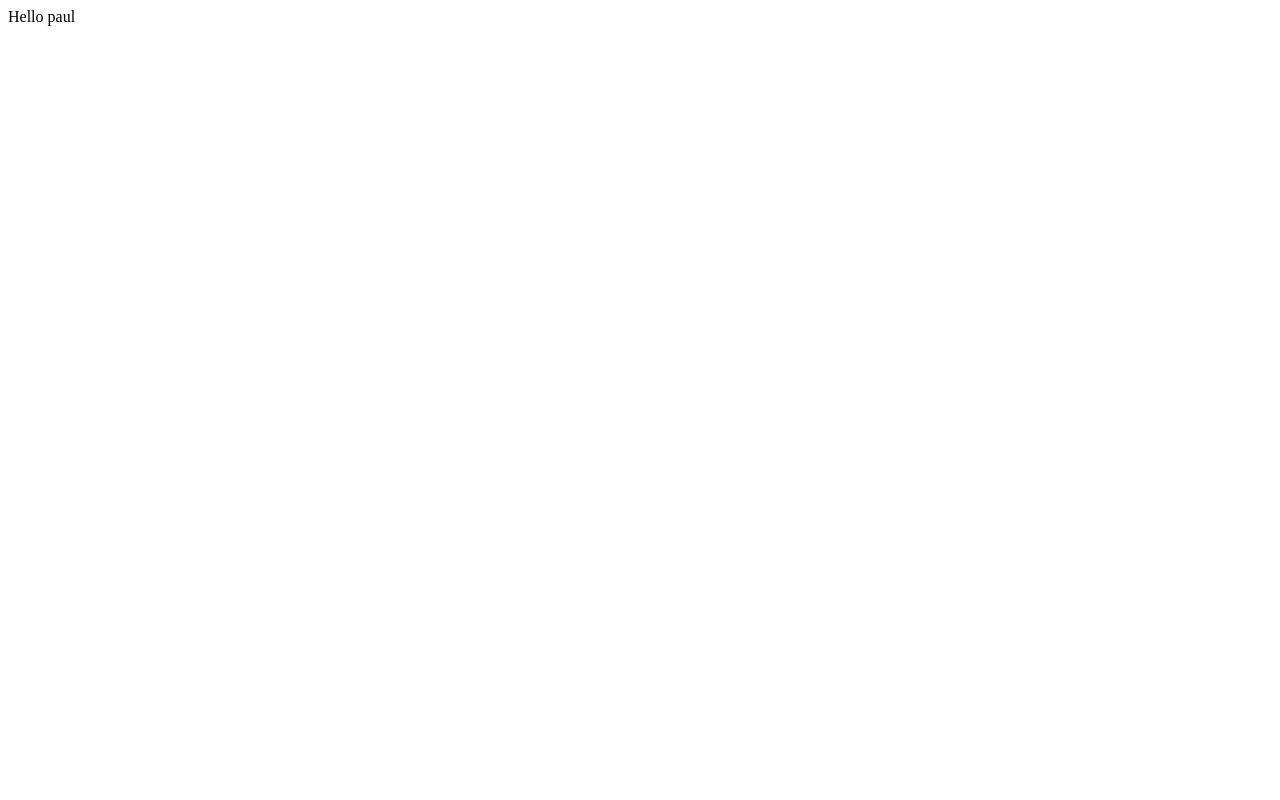
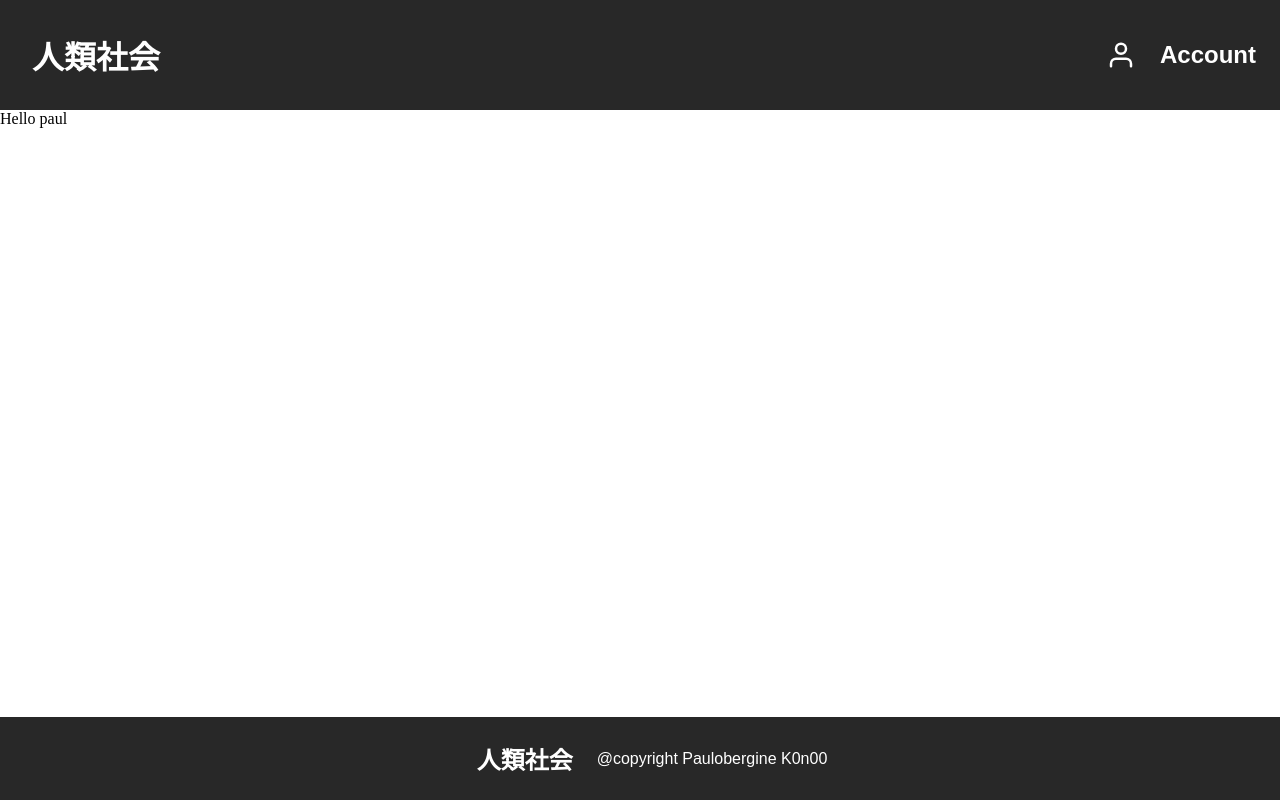
Before and after one commit to victorbillaud/vue-oauth-microsoft-graph, a Vue app: page / in a window 1280 px wide. Built offline with nearby package versions, Linux system fonts and the light colour scheme.

Commit message:
Ex 5: create BaseHeader and BaseFooter

```diff
--- /dev/null
+++ b/public/global.css
@@ -0,0 +1,6 @@
+@import url('https://fonts.googleapis.com/css2?family=Noto+Sans+JP:wght@300&family=Petrona:ital,wght@0,300;0,400;1,200;1,300&display=swap');
+
+
+body {
+    margin: 0;
+}
--- a/src/App.vue
+++ b/src/App.vue
@@ -1,13 +1,28 @@
 <script>
-  import HomePage from "./pages/HomePage.vue";
+import HomePage from "./pages/HomePage.vue";
+import BaseHeader from "./components/BaseHeader.vue";
+import BaseFooter from "./components/BaseFooter.vue";
 
-  export default {
+export default {
   components: {
-    HomePage
-}
+    HomePage,
+    BaseHeader,
+    BaseFooter
+  }
 }
 </script>
 
 <template>
-  <HomePage />
+  <div class="app">
+    <base-header />
+    <home-page />
+    <base-footer />
+  </div>
 </template>
+
+<style>
+body {
+  margin: 0;
+}
+
+</style>
--- /dev/null
+++ b/src/components/BaseFooter.vue
@@ -0,0 +1,31 @@
+<template>
+    <div class="container-footer">
+        <h2>
+            人類社会
+        </h2>
+        <p>@copyright Paulobergine K0n00</p>
+    </div>
+</template>
+
+<style>
+    .container-footer {
+        position: absolute;
+        bottom: 0;
+        width: 100vw;
+        background-color: rgb(40, 40, 40);
+        font-family: 'Noto Sans JP', sans-serif;
+        color: white;
+        height: auto;
+        margin: 0;
+        display: flex;
+        flex-direction: row;
+        justify-content: center;
+        align-items: center;
+    }
+
+    h1 , h2 {
+        margin: 0;
+        padding: 1em;
+    }
+
+</style>
--- /dev/null
+++ b/src/components/BaseHeader.vue
@@ -0,0 +1,41 @@
+<template>
+    <div class="container-header">
+        <h1>
+            人類社会
+        </h1>
+        <div class="container-account">
+            <img src="../assets/user.svg" alt="" width="30"/>
+            <h2>
+                Account
+            </h2>
+        </div>
+    </div>
+</template>
+
+<style>
+    .container-header {
+        width: 100vw;
+        background-color: rgb(40, 40, 40);
+        font-family: 'Noto Sans JP', sans-serif;
+        color: white;
+        height: auto;
+        margin: 0;
+        display: flex;
+        flex-direction: row;
+        justify-content: space-between;
+        align-items: center;
+    }
+
+    .container-account {
+        display: flex;
+        flex-direction: row;
+        justify-content: space-between;
+        align-items: center;
+    }
+
+    h1 , h2 {
+        margin: 0;
+        padding: 1em;
+    }
+
+</style>
```
Also changed, not shown: src/assets/user.svg (added).
